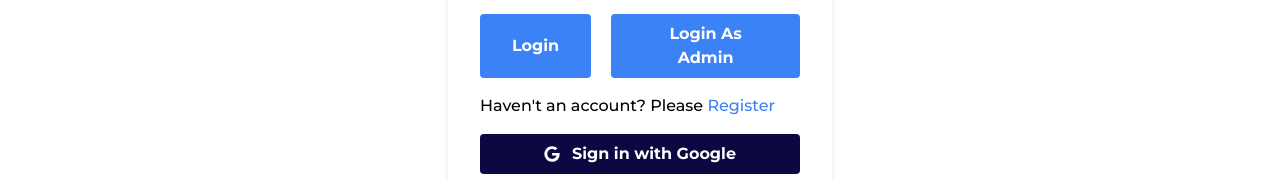
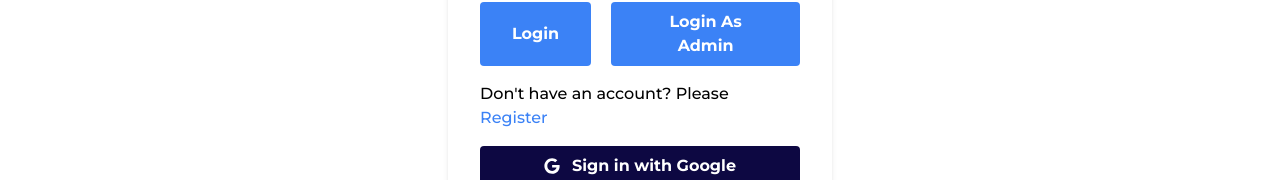
Before and after one commit to soumyaarya/book, a React (Vite) app in the folder frontend/vite-project/: page /login in a window 1280 px wide. Shown: the part 448-628 px from the top of the page. Built offline with nearby package versions, Linux system fonts and the light colour scheme; no server answers.

Commit message:
Update Login.jsx

```diff
--- a/frontend/vite-project/src/components/Login.jsx
+++ b/frontend/vite-project/src/components/Login.jsx
@@ -63,7 +63,7 @@ const Login = () => {
             </div>
 
         </form>
-        <p className='align-baseline font-medium mt-4 text=sm'>Haven't an account? Please <Link to='/register' className='text-blue-500 hover:text-blue-700'>Register</Link> </p>
+        <p className='align-baseline font-medium mt-4 text=sm'>Don't have an account? Please <Link to='/register' className='text-blue-500 hover:text-blue-700'>Register</Link> </p>
         {/*google sign */}
         <div className='mt-4'>
             <button
```
